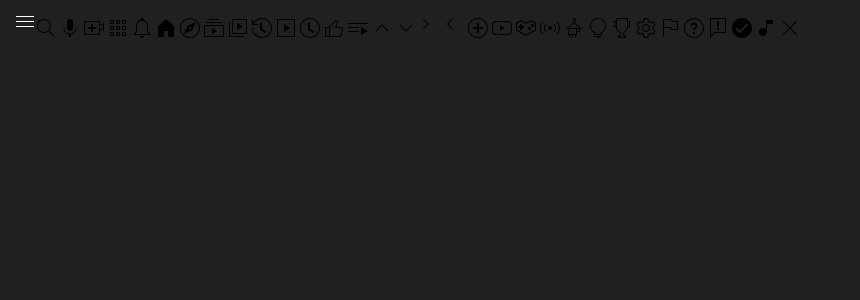
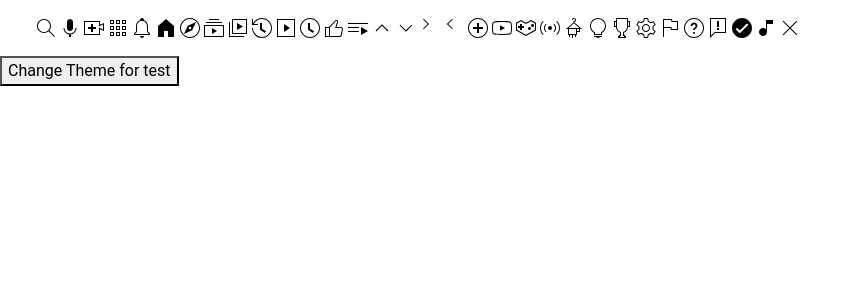
Before and after one commit to ibrahimdenizz/youtube-clone, a Next.js app in the folder frontend/: page / in a window 1280 px wide. Shown: the top 300 px of the page, without its empty margins (0-860 px from the left). Built offline with nearby package versions, Linux system fonts and the light colour scheme.

Commit message:
Add theme changing

```diff
--- a/frontend/layouts/default.js
+++ b/frontend/layouts/default.js
@@ -2,9 +2,18 @@ import React from "react";
 import Navbar from "../components/Navbar";
 
 function DefaultLayout({ children }) {
+  function handleTheme() {
+    const html = document.querySelector("body");
+    const theme = html.getAttribute("class");
+    html.setAttribute(
+      "class",
+      theme === "dark-theme" ? "light-theme" : "dark-theme"
+    );
+  }
   return (
     <div className="default-layout">
       <Navbar />
+      <button onClick={handleTheme}>Change Theme for test</button>
       {children}
     </div>
   );
--- a/frontend/styles/base/_colors.scss
+++ b/frontend/styles/base/_colors.scss
@@ -1,4 +1,24 @@
-$background: #202020;
-$dark_background: #181818;
+.dark-theme {
+  --background: #202020;
+  --dark-background: #181818;
 
-$text: #fff;
+  --text: #ffffff;
+
+  --yt-red: #ff0000;
+}
+
+.light-theme {
+  --background: #ffffff;
+  --dark-background: #181818;
+
+  --text: #030303;
+
+  --yt-red: #ff0000;
+}
+
+$background: var(--background);
+$dark_background: var(--dark-background);
+
+$text: var(--text);
+
+$yt_red: var(--yt-red);
--- a/frontend/styles/globals.scss
+++ b/frontend/styles/globals.scss
@@ -11,3 +11,7 @@ body {
 * {
   box-sizing: border-box;
 }
+
+.yt-icon {
+  fill: colors.$text;
+}
```
